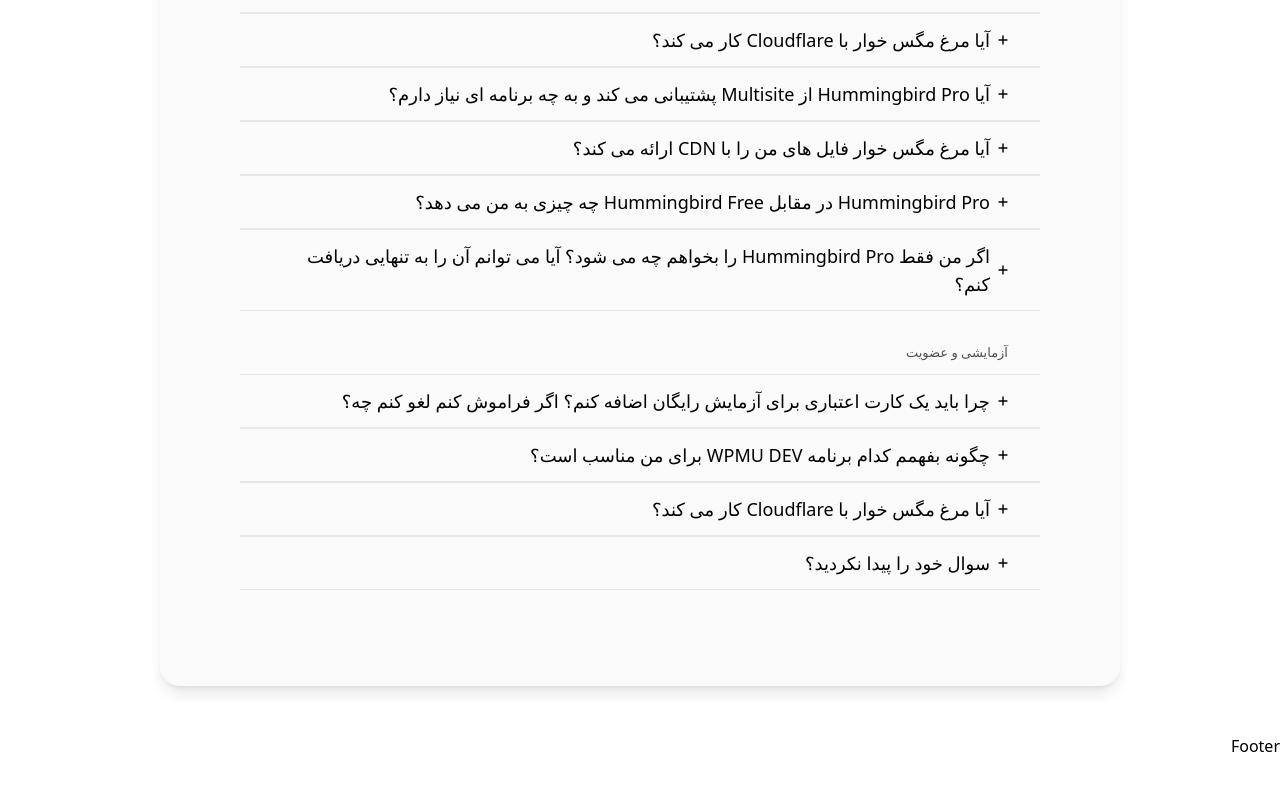
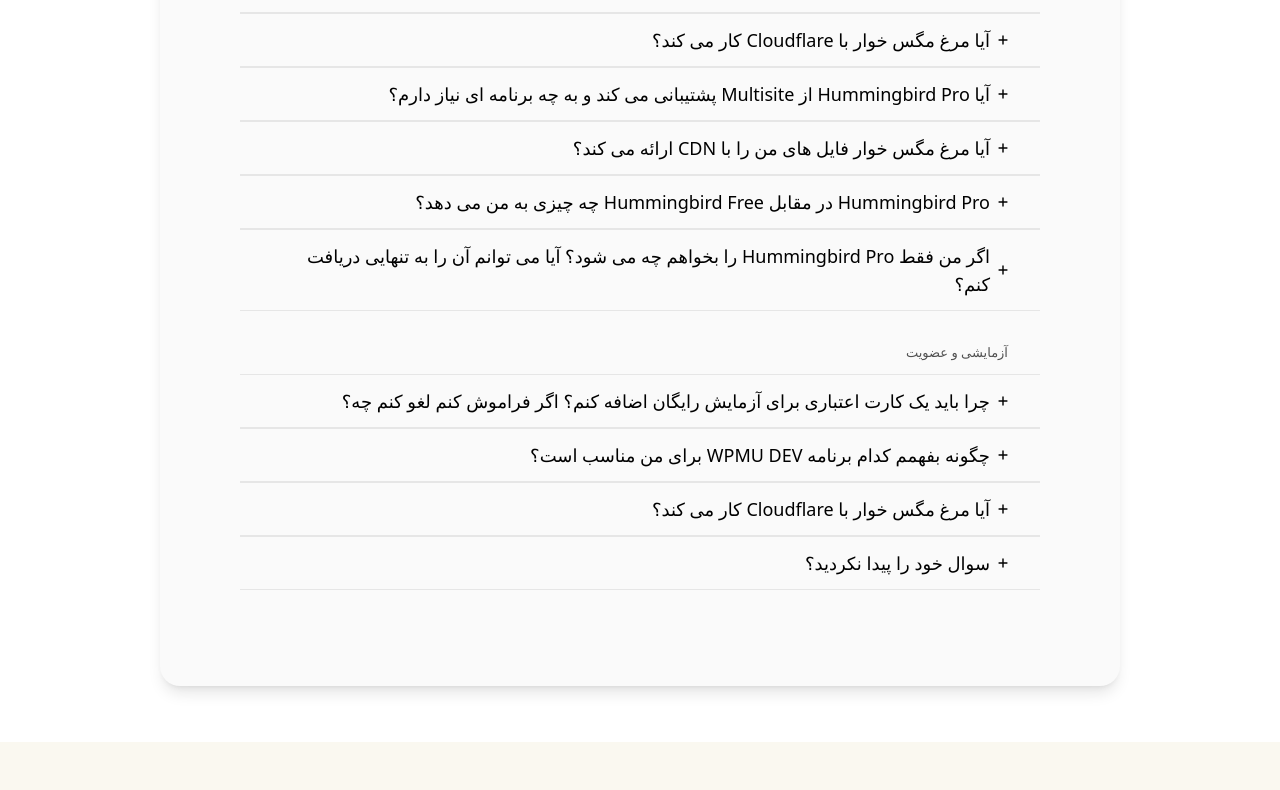
Before and after one commit to mahyarErshad/hummingbird, a React (Create React App) app: page / in a window 1280 px wide. Shown: the part 6524-7314 px from the top of the page. Before the commit the page ends 7282 px from the top, so only its background shows below. Built offline with nearby package versions, Linux system fonts and the light colour scheme; a web font is replaced by a local one.

Commit message:
Created the wrapper

```diff
--- a/src/Components/Footer/Footer.jsx
+++ b/src/Components/Footer/Footer.jsx
@@ -2,7 +2,9 @@ import React from 'react'
 
 function Footer() {
   return (
-    <div>Footer</div>
+    <footer className='mt-14 w-full bg-[#FAF8F0] py-12 px-8 flex-center'>
+
+    </footer>
   )
 }
 
```
